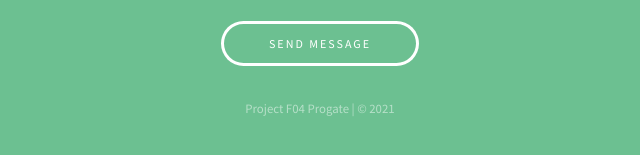
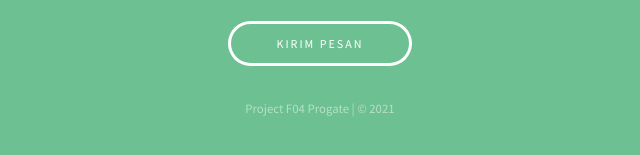
Before and after one commit to muwardi/progate.projectdts.teamf04, a plain HTML site: page index.html in a window 1280 px wide. Shown: the part 1741-1896 px from the top of the page, 320-960 px from the left. Drawn offline with Linux system fonts and the light colour scheme.

Commit message:
Update index.html

```diff
--- a/index.html
+++ b/index.html
@@ -111,7 +111,7 @@
 							<textarea name="message" id="message" rows="6" placeholder="Message"></textarea>
 						</div>
 						<ul class="actions">
-							<li><input value="Send Message" class="button alt" type="submit"></li>
+							<li><input value="Kirim Pesan" class="button alt" type="submit"></li>
 						</ul>
 					</form>
 
```
